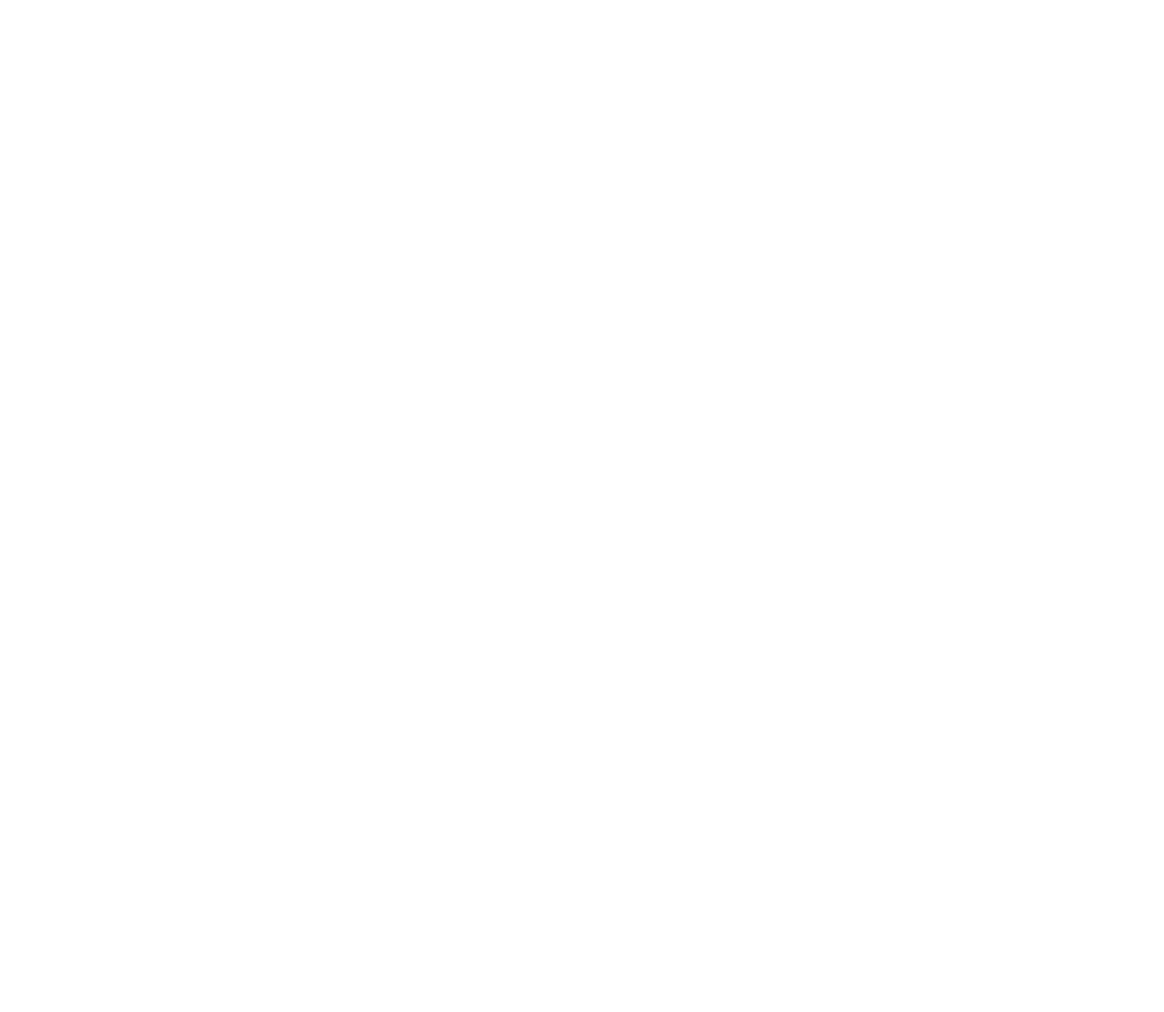
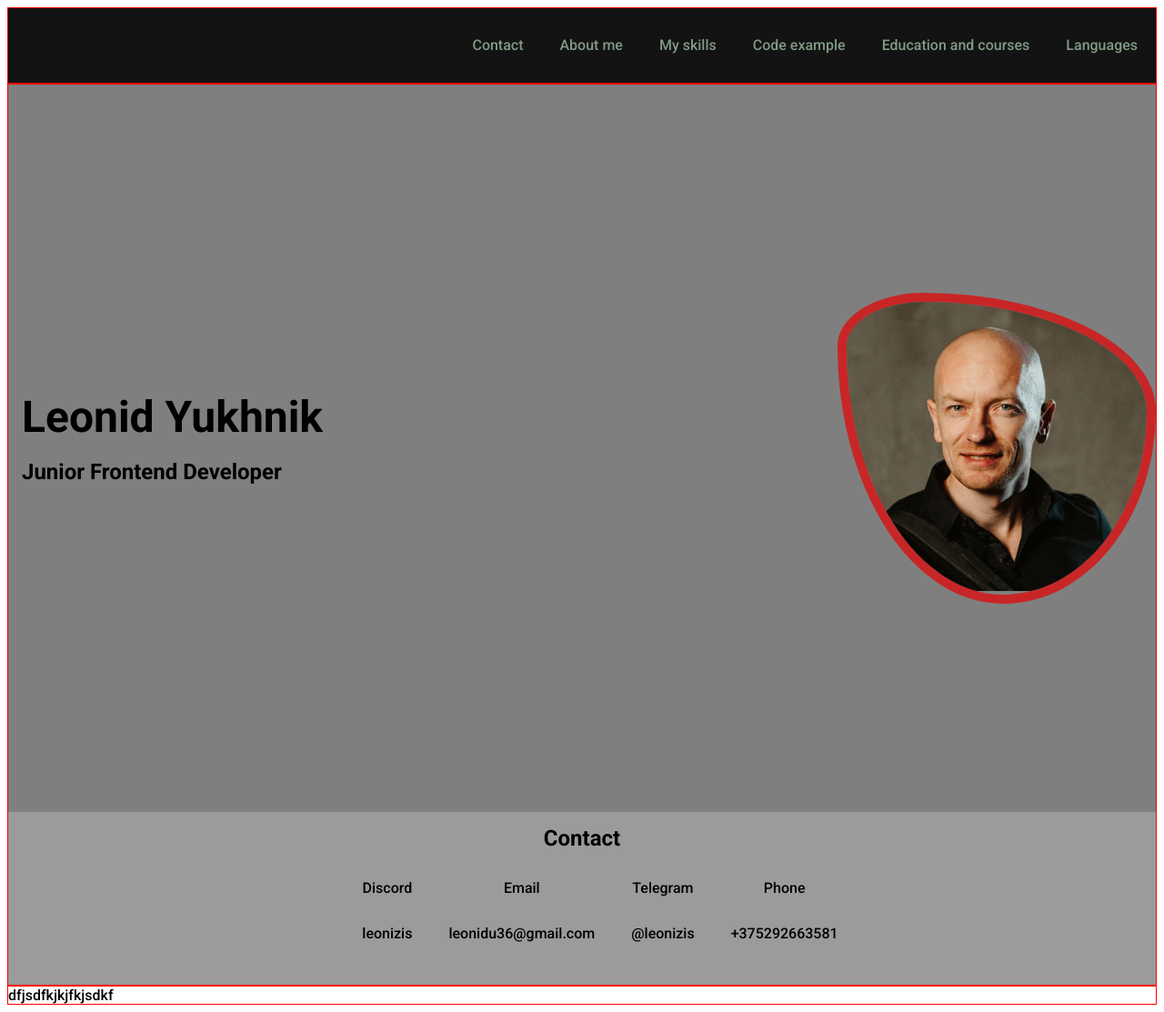
Before and after one commit to leonizis/rsschool-cv, a plain HTML site: page index.html in a window 1280 px wide. Shown: the whole page at 91% size. Before the commit the page ends 800 px from the top, so only its background shows below. Drawn offline with Linux system fonts and the light colour scheme.

Commit message:
init: start youtube-task

```diff
--- a/index.html
+++ b/index.html
@@ -1,11 +1,74 @@
 <!DOCTYPE html>
-<html lang="en">
+<html>
 	<head>
 		<meta charset="UTF-8">
 		<meta name="viewport" content="width=device-width, initial-scale=1.0">
-	<meta http-equiv="X-UA-Compatible" content="ie=edge">
-	<title>Document</title>
+
+
+		<link rel="icon" href="assets/svg/favicon.ico">
+		<link rel="stylesheet" href="style.css">
+		<link rel="preconnect" href="https://fonts.gstatic.com">
+        <link href="https://fonts.googleapis.com/css2?family=Roboto:wght@100;300;500;700&display=swap" rel="stylesheet">
+		<title>cv</title>
 	</head>
 	<body>
+		<header class="header">
+			<div class="container">
+				<nav class ="nav">
+					<ul class="nav-list">
+						<li class="nav-item"><a href="#contact" class="nav-link">Contact</a></li>
+						<li class="nav-item"><a href="#about_me" class="nav-link">About me</a></li>
+						<li class="nav-item"><a href="#my_skills" class="nav-link">My skills</a></li>
+						<li class="nav-item"><a href="#code_example" class="nav-link">Code example</a></li>
+						<li class="nav-item"><a href="#education_and_courses" class="nav-link">Education and courses</a></li>
+						<li class="nav-item"><a href="#languages" class="nav-link">Languages</a></li>
+					</ul>
+				</nav>
+			</div>
+
+		</header>
+		<main class="main">
+            <div class="container">
+				<div class="hero">
+					<div class="hero_container">
+						<div class="hero_about">
+							<h1 class="hero_title">Leonid Yukhnik</h1>
+							<h2 class="hero_tutitle">Junior Frontend Developer</h2>
+
+						</div>
+
+					</div>
+					<div class="hero_box">
+						<img src="./assets/img/photo_2022-12-06_14-27-20.jpg" alt="my photo">
+
+					</div>
+				</div>
+<section class="section">
+	<div class="selection-contact">
+	<h2 class="contact-title" id="contact">
+		Contact
+	</h2>
+</div>
+	<nav class="contact-tutitle">
+<ul class="contact-list">
+	<li class="contact-item">Discord<br>leonizis</li>
+	<li class="contact-item">Email<br>leonidu36@gmail.com</li>
+	<li class="contact-item">Telegram<br>@leonizis</li>
+	<li class="contact-item">Phone<br>+375292663581</li>
+</ul>
+
+
+	</nav>
+
+</section>
+            </div>
+		</main>
+		<footer class="footer">
+			<div class="container"></div>
+			dfjsdfkjkjfkjsdkf
+		</footer>
+
+
+		<script src="script.js"></script>
 	</body>
 </html>
--- a/style.css
+++ b/style.css
@@ -1,36 +1,133 @@
-*{
-	padding: 0;
+* {
+    box-sizing: border-box;
+  }
+
+
+body{
+	font-family: 'Roboto', sans-serif;
+	display: flex;
+    flex-direction: column;
+    justify-content: space-between;
+
+}
+img{
+	width: 100%;
+	height: 100%;
+}
+h1,
+h2,
+h3{
 	margin: 0;
-	border: 0;
 }
-*,*:before,*:after{
-	-moz-box-sizing: border-box;
-	-webkit-box-sizing: border-box;
-	box-sizing: border-box;
+.header{
+	border: 1px solid red;
+	background-color: #121312;
+
 }
-:focus,:active{outline: none;}
-a:focus,a:active{outline: none;}
 
-nav,footer,header,aside{display: block;}
+.main{
+	border: 1px solid red;
+}
+.footer{
+	border: 1px solid red;
+}
+.container {
+    max-width: 1440px;
+    margin: 0 auto;
+  }
 
-html,body{
-	height: 100%;
+.nav-list {
+	display: flex;
+	justify-content: flex-end;
+	align-items: center;
+	list-style: none;
+  }
+  .nav-link {
+	padding: 0 20px;
+	line-height: 50px;
+	transition: .3s;
+	cursor: pointer;
+  }
+.nav-item a {
+	color: #829985;
+	text-decoration: none;
+	transition: color 0.5s;
+  }
+.nav-item a:hover {
+	color: #4d2323;
+  }
+html {
+	scroll-behavior: smooth;
+  }
+  .hero{
 	width: 100%;
-	font-size: 100%;
-	line-height: 1;
-	font-size: 14px;
-	-ms-text-size-adjust: 100%;
-	-moz-text-size-adjust: 100%;
-	-webkit-text-size-adjust: 100%;
+	padding: 15px 0;
+	min-height: 100vh;
+	display: flex;
+	justify-content: center;
+	align-items:center;
+	background-color:rgba(0, 0, 0, 0.5)
+  }
+  .hero_container{
+	max-width: 1230px;
+	width: 100%;
+	margin: 0 auto;
+	padding: 0 15px;
+	display: grid;
+	grid-template-columns: repeat(auto-fit, minmax(290px, 1fr));
+	grid-gap: 20px;
+
+  }
+  .hero_about{
+	display: flex;
+	flex-direction: column;
+	justify-content: center;
+  }
+  .hero_title{
+	margin-bottom: 20px;
+	font-size: 48px;
+	line-height: 1.1;
+  }
+  .hero_tutitle{
+	margin-bottom: 20px;
+	font-size: 24px;
+	line-height: 1.1;
+  }
+  .hero_box{
+	max-width: 350px;
+	justify-content: center;
+	overflow: hidden;
+	border: 10px solid rgb(200, 38, 38);
+	border-radius: 27% 73% 48% 52% / 17% 38% 62% 83%;
+	box-shadow: rgba(0, 0, 0, 0.5);
+  }
+  .section{
+	width: 100%;
+	padding: 15px 0;
+	min-height: 10vh;
+	display: flex;
+	flex-direction: column;
+	justify-content: center;
+	align-items:center;
+	background-color:rgba(57, 56, 56, 0.5)
+  }
+  .contact-title{
+	align-items: center;
+	grid-template-columns: repeat(auto-fit, minmax(290px, 1fr));
+	justify-content: center;
+	align-items: center;
 }
-input,button,textarea{font-family:inherit;}
+.contact-list{
+	display: flex;
+	justify-content: flex-start;
+	align-items: center;
+	list-style: none;
 
-input::-ms-clear{display: none;}
-button{cursor: pointer;}
-button::-moz-focus-inner {padding:0;border:0;}
-a, a:visited{text-decoration: none;}
-a:hover{text-decoration: none;}
-ul li{list-style: none;}
-img{vertical-align: top;}
-
-h1,h2,h3,h4,h5,h6{font-size:inherit;font-weight: 400;}
+}
+.contact-item{
+	padding: 0 20px;
+	line-height: 50px;
+	transition: .3s;
+	cursor: pointer;
+	text-align: center;
+}
```
Also changed, not shown: assets/img/photo_2022-12-06_14-27-20.jpg (added), assets/svg/favicon.ico (added), 3 other files. Lines whose indentation alone changed are shown as unchanged.
